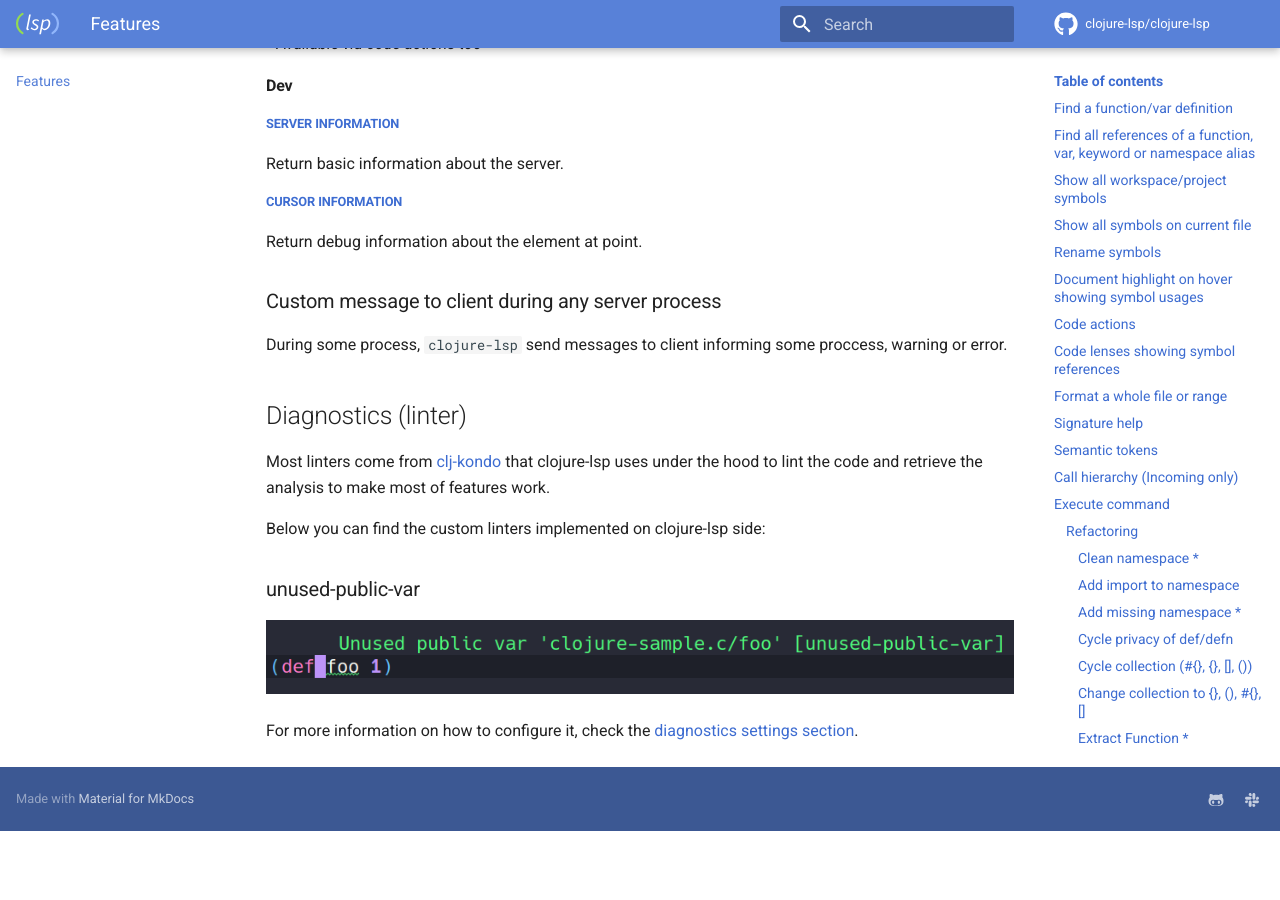
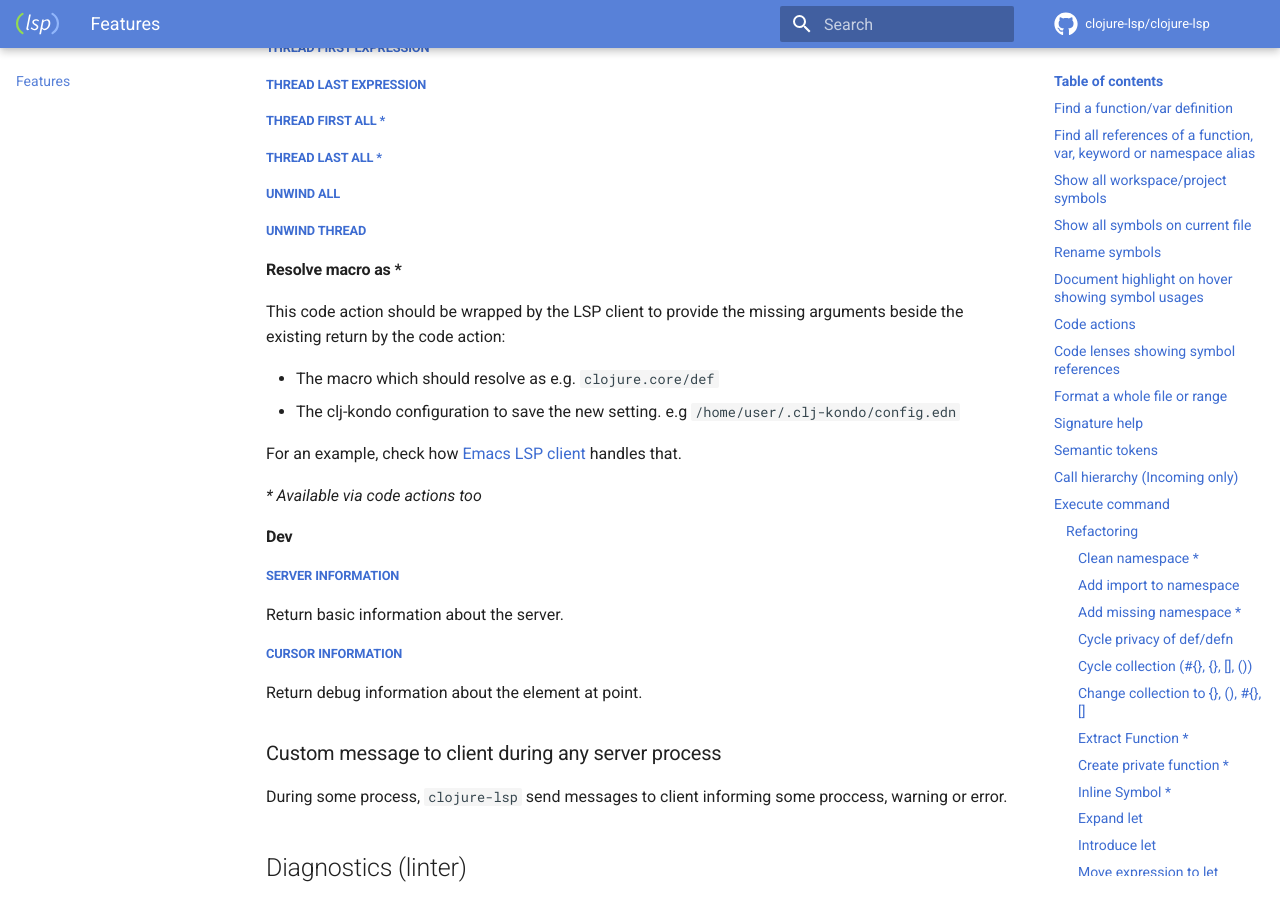
Before and after one commit to clojure-lsp/clojure-lsp, an MkDocs documentation site: the page built from docs/features.md, in a window 1280 px wide and 900 px high, scrolled down 9858 px. Built offline with MkDocs 1.6.1 and Material for MkDocs 9.7.7, drawn with Linux system fonts in a browser that asks for light colours; comment, search, counter and statistics services are not loaded; before the commit the page ends 10689 px from its top, so only the background shows below that.

Commit message:
[docs] add new feature

```diff
--- a/docs/features.md
+++ b/docs/features.md
@@ -41,6 +41,7 @@ Above you can find all available features that clojure-lsp provide with examples
 | Change coll to map,vector,set,list | <img src="../images/features/change-coll.gif" width=360>             |
 | Thread first/all last              | <img src="../images/features/thread-first-all.gif" width=360>        |
 | Create private function            | <img src="../images/features/create-private-function.gif" width=360> |
+| Resolve macro as...                | <img src="../images/features/resolve-macro-as.gif" width=360> |
 
 ### Code lenses showing symbol references
 
@@ -91,6 +92,15 @@ Commands that change/refactor the code, most of them are available via code acti
 ##### Unwind all
 ##### Unwind thread
 
+#### Resolve macro as *
+
+This code action should be wrapped by the LSP client to provide the missing arguments beside the existing return by the code action:
+
+- The macro which should resolve as e.g. `clojure.core/def`
+- The clj-kondo configuration to save the new setting. e.g `/home/user/.clj-kondo/config.edn`
+
+For an example, check how [Emacs LSP client](https://github.com/emacs-lsp/lsp-mode/commit/73b127f4cf09a443e1353aa6c40b2379b59c1bd6) handles that.
+
 _* Available via code actions too_
 
 #### Dev
```
Also changed, not shown: docs/images/features/resolve-macro-as.gif (added).
